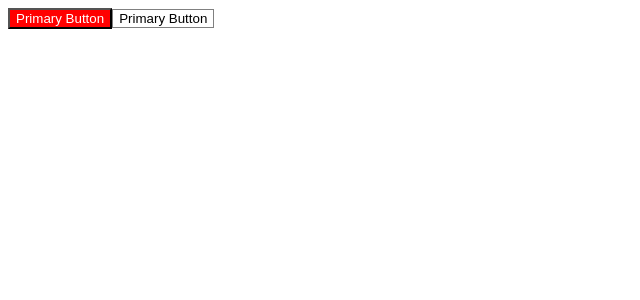
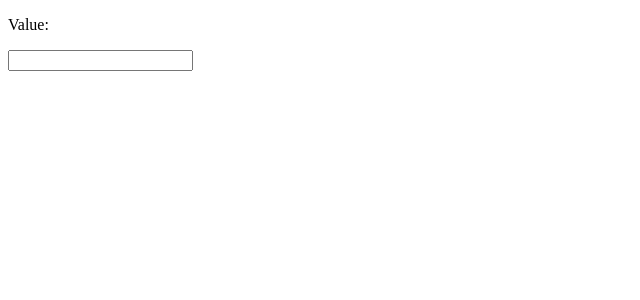
Before and after one commit to mdmusharruf13/typescript, a Next.js app in the folder next-ts/: page / in a window 1280 px wide. Shown: the top 300 px of the page, without its empty margins (0-640 px from the left). Built offline with nearby package versions, Linux system fonts and the light colour scheme.

Commit message:
context api with TS

```diff
--- /dev/null
+++ b/next-ts/components/MyComponent.tsx
@@ -0,0 +1,23 @@
+import { MyContext } from "@/app/context/MyContext";
+import { useContext } from "react";
+
+function MyComponent() {
+  const context = useContext(MyContext);
+
+  if (!context) {
+    throw new Error("MyComponent must be used within a MyContextProvider");
+  }
+  const { value, setValue } = context;
+  return (
+    <section>
+      <p>Value: {value}</p>
+      <input
+        type="text"
+        value={value}
+        onChange={(e) => setValue(e.target.value)}
+      />
+    </section>
+  );
+}
+
+export default MyComponent;
--- /dev/null
+++ b/next-ts/src/app/context/MyContext.tsx
@@ -0,0 +1,25 @@
+import { createContext, FC, ReactNode, useState } from "react";
+
+type MyContextData = {
+  value: string;
+  setValue: (newValue: string) => void;
+};
+
+export const MyContext = createContext<MyContextData | undefined>(undefined);
+
+type MyContextProviderProps = {
+  children: ReactNode;
+};
+
+export const MyContextProvider: FC<MyContextProviderProps> = ({ children }) => {
+  const [value, setValue] = useState<string>("");
+
+  const contextValue: MyContextData = {
+    value,
+    setValue,
+  };
+
+  return (
+    <MyContext.Provider value={contextValue}>{children}</MyContext.Provider>
+  );
+};
--- a/next-ts/src/app/page.tsx
+++ b/next-ts/src/app/page.tsx
@@ -9,8 +9,10 @@ import Counter from "../../components/Counter";
 import ElementWrapper from "../../components/ElementWrapper";
 import Employee from "../../components/Employee";
 import Form from "../../components/Form";
+import MyComponent from "../../components/MyComponent";
 import User, { Student } from "../../components/User";
 import UserInfo from "../../components/UserInfo";
+import { MyContextProvider } from "./context/MyContext";
 
 export default function Home() {
   return (
@@ -54,9 +56,14 @@ export default function Home() {
           click me
         </ElementWrapper>
       </section> */}
-      <section>
+      {/* <section>
         <Button {...primaryButtonProps} />
         <Button {...secondaryButtonProps} />
+      </section> */}
+      <section>
+        <MyContextProvider>
+          <MyComponent />
+        </MyContextProvider>
       </section>
     </section>
   );
```
